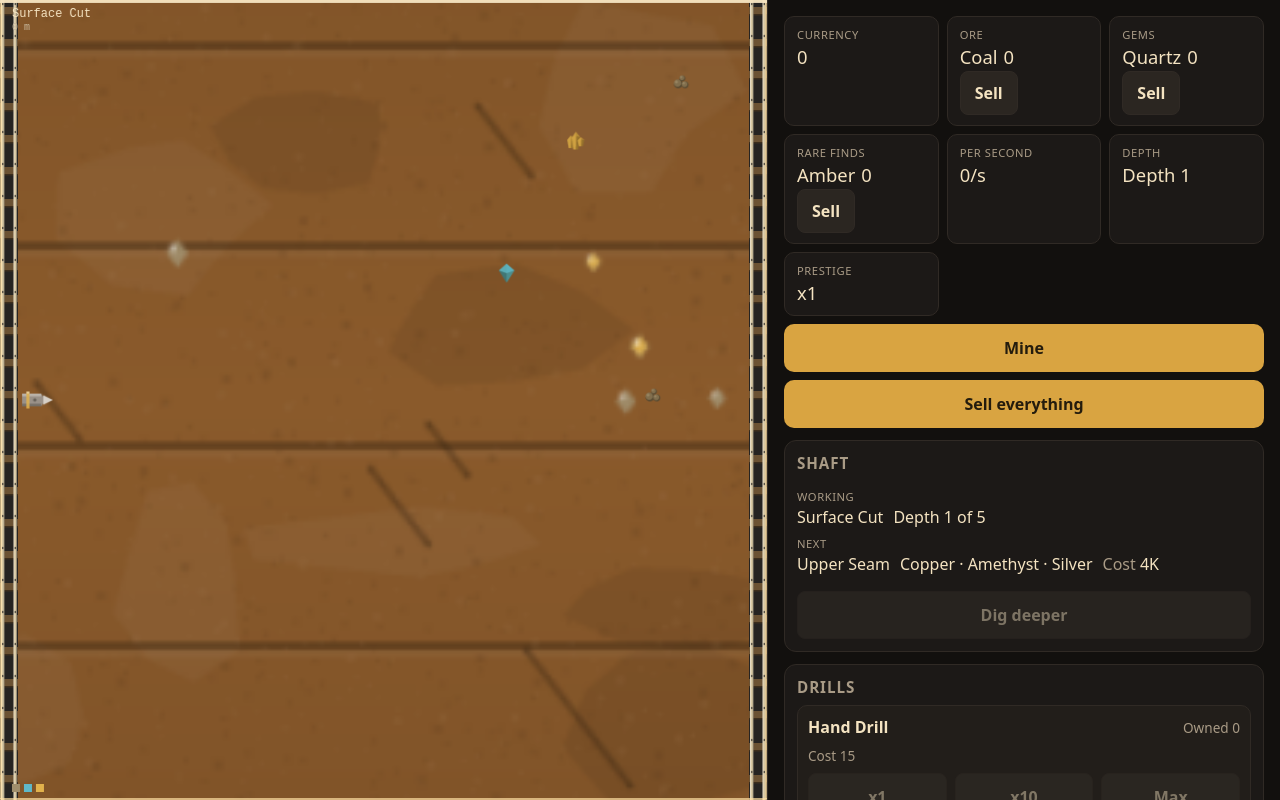
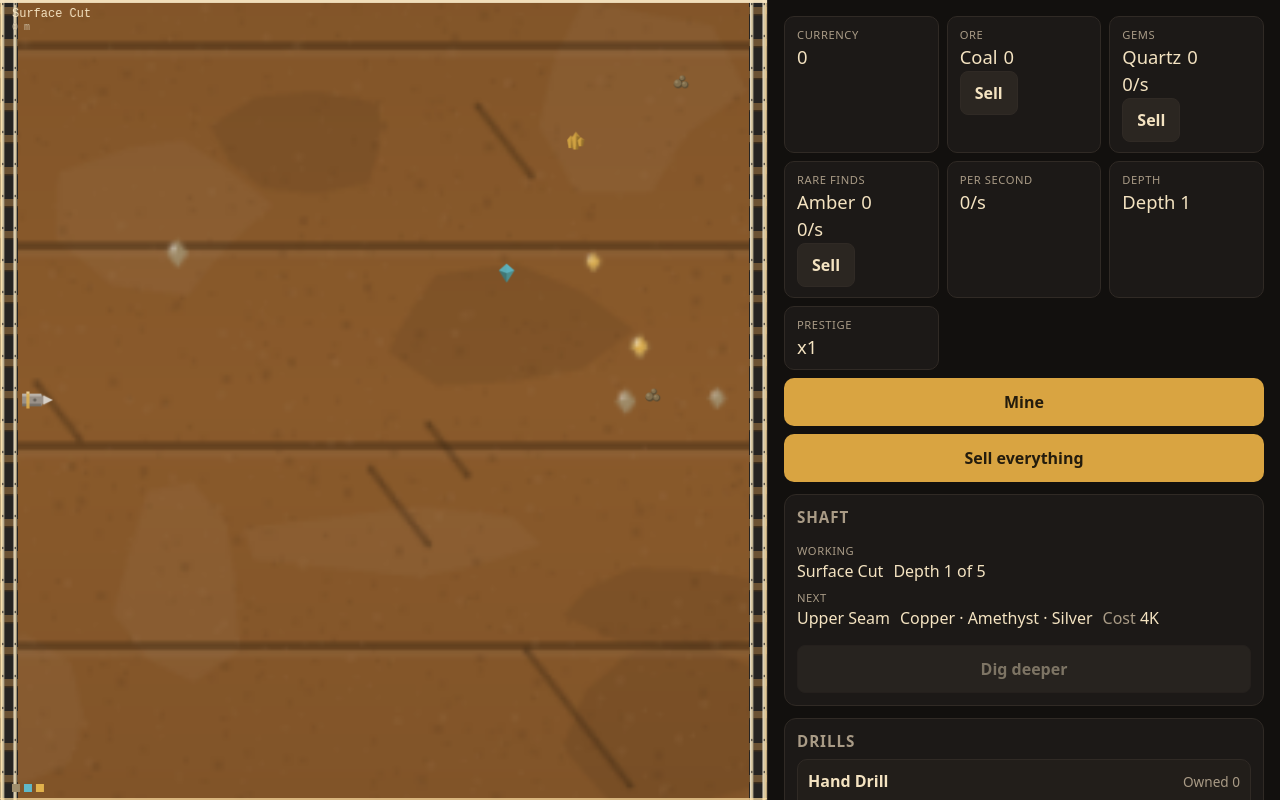
Before and after one commit to instax-dutta/deep-shaft, a website built with Vite: page index.html in a window 1280 px wide. Built offline with nearby package versions, Linux system fonts and the light colour scheme; animation ran at ten frames a second.

Commit message:
fix: play-test findings - mount the settings panel, dedupe drill options, bulk-buy cost previews, gem/rare rates

```diff
--- a/src/ui/hud.js
+++ b/src/ui/hud.js
@@ -23,7 +23,7 @@ function statCell(labelText, valueElement) {
 }
 
 /** A resource cell showing the tier's resource name, its banked amount, and a sell control. */
-function resourceCell(labelText, nameElement, amountElement, sellButton) {
+function resourceCell(labelText, nameElement, amountElement, rateElement, sellButton) {
   return createElement('div', {
     className: 'hud__stat',
     children: [
@@ -32,6 +32,7 @@ function resourceCell(labelText, nameElement, amountElement, sellButton) {
         className: 'hud__value',
         children: [nameElement, amountElement],
       }),
+      rateElement,
       sellButton,
     ],
   });
@@ -54,8 +55,10 @@ export function createHud({ root, dispatch } = {}) {
   const oreAmount = field('ore-amount', '0');
   const gemName = field('gem-name', '—');
   const gemAmount = field('gem-amount', '0');
+  const gemRate = field('gem-rate', '0/s');
   const rareName = field('rare-name', '—');
   const rareAmount = field('rare-amount', '0');
+  const rareRate = field('rare-rate', '0/s');
   const rate = field('rate', '0/s');
   const depth = field('depth', 'Depth 1');
   const multiplier = field('multiplier', 'x1');
@@ -82,12 +85,13 @@ export function createHud({ root, dispatch } = {}) {
     attrs: { 'aria-label': 'Mine status' },
     children: [
       statCell('Currency', currency),
-      resourceCell('Ore', oreName, oreAmount, categorySellButton(RESOURCE_CATEGORIES.ORE, dispatch)),
-      resourceCell('Gems', gemName, gemAmount, categorySellButton(RESOURCE_CATEGORIES.GEMS, dispatch)),
+      resourceCell('Ore', oreName, oreAmount, null, categorySellButton(RESOURCE_CATEGORIES.ORE, dispatch)),
+      resourceCell('Gems', gemName, gemAmount, gemRate, categorySellButton(RESOURCE_CATEGORIES.GEMS, dispatch)),
       resourceCell(
         'Rare finds',
         rareName,
         rareAmount,
+        rareRate,
         categorySellButton(RESOURCE_CATEGORIES.RARE, dispatch),
       ),
       status,
@@ -116,15 +120,20 @@ export function createHud({ root, dispatch } = {}) {
     const gems = resourceFields(state, RESOURCE_CATEGORIES.GEMS);
     const rare = resourceFields(state, RESOURCE_CATEGORIES.RARE);
     const oreDefinition = resourceOfCategory(state.depthTier, RESOURCE_CATEGORIES.ORE);
-    const orePerSecond = oreDefinition
-      ? productionPerSecond(state)[oreDefinition.id] ?? 0
-      : 0;
+    const rates = productionPerSecond(state);
+    const orePerSecond = oreDefinition ? rates[oreDefinition.id] ?? 0 : 0;
 
     currency.textContent = fmt(state.currency);
     oreName.textContent = ore.name;
     oreAmount.textContent = fmt(ore.amount);
     gemName.textContent = gems.name;
     gemAmount.textContent = fmt(gems.amount);
+    // Gems and rare income is otherwise invisible: a player could not tell whether a worker on
+    // gems changed anything without mental math.
+    const gemDefinition = resourceOfCategory(state.depthTier, RESOURCE_CATEGORIES.GEMS);
+    const rareDefinition = resourceOfCategory(state.depthTier, RESOURCE_CATEGORIES.RARE);
+    gemRate.textContent = `${fmt(gemDefinition ? rates[gemDefinition.id] ?? 0 : 0)}/s`;
+    rareRate.textContent = `${fmt(rareDefinition ? rates[rareDefinition.id] ?? 0 : 0)}/s`;
     rareName.textContent = rare.name;
     rareAmount.textContent = fmt(rare.amount);
     // Shows what the player actually banks: ore per second, including workers put on ore.
--- a/src/ui/settingsPanel.js
+++ b/src/ui/settingsPanel.js
@@ -59,7 +59,7 @@ function createToggleRow(key, labelText, dispatch) {
   return { row, input };
 }
 
-export function createSettingsPanel({ dispatch, diagnostics, version = '' } = {}) {
+export function createSettingsPanel({ root, dispatch, diagnostics, version = '' } = {}) {
   const notation = createElement('select', {
     className: 'settings__notation',
     attrs: { id: 'setting-notation', 'data-setting': 'notation' },
@@ -203,5 +203,7 @@ export function createSettingsPanel({ dispatch, diagnostics, version = '' } = {}
       : `Version ${version || 'unknown'} — no problem log.`;
   }
 
+  root?.append(element);
+
   return { element, render, confirmModal };
 }
--- a/src/ui/shopPanel.js
+++ b/src/ui/shopPanel.js
@@ -22,6 +22,9 @@ const MODES = [
 function createRow(definition, dispatch) {
   const owned = field('owned', '0');
   const unitCost = field('unit-cost', '0');
+  const x10Cost = field('mode-cost-x10', '');
+  const maxCount = field('mode-cost-max-count', '');
+  const maxTotal = field('mode-cost-max-total', '');
   const lockHint = createElement('span', {
     className: 'shop__lock',
     attrs: { 'data-field': 'lock' },
@@ -61,11 +64,20 @@ function createRow(definition, dispatch) {
         className: 'shop__cost',
         children: [document.createTextNode('Cost '), unitCost, lockHint],
       }),
+      createElement('div', {
+        className: 'shop__mode-costs',
+        children: [
+          x10Cost,
+          document.createTextNode(' '),
+          maxCount,
+          maxTotal,
+        ],
+      }),
       actions,
     ],
   });
 
-  return { definition, row, owned, unitCost, lockHint, buttons };
+  return { definition, row, owned, unitCost, x10Cost, maxCount, maxTotal, lockHint, buttons };
 }
 
 export function createShopPanel({ root, dispatch } = {}) {
@@ -89,7 +101,7 @@ export function createShopPanel({ root, dispatch } = {}) {
     const notation = state.settings?.notation ?? 'suffix';
     const fmt = (value) => formatNumber(value, { notation });
     for (const entry of rows) {
-      const { definition, owned, unitCost, lockHint, buttons } = entry;
+      const { definition, owned, unitCost, x10Cost, maxCount, maxTotal, lockHint, buttons } = entry;
       const count = state.drills[definition.id] ?? 0;
       const unlocked = definition.tier <= state.depthTier;
       const nextUnitCost = drillCost(definition, count, 1);
@@ -98,6 +110,23 @@ export function createShopPanel({ root, dispatch } = {}) {
       owned.textContent = fmt(count);
       unitCost.textContent = fmt(nextUnitCost);
       lockHint.textContent = unlocked ? '' : `Locked — reach Depth ${definition.tier}`;
+
+      // Bulk buttons act without confirmation, so the player sees the real totals before clicking.
+      if (unlocked) {
+        x10Cost.textContent = `x10 for ${fmt(drillCost(definition, count, 10))}`;
+        const affordable = maxAffordable(definition, count, state.currency);
+        if (affordable > 0) {
+          maxCount.textContent = `Max buys ${fmt(affordable)}`;
+          maxTotal.textContent = ` for ${fmt(drillCost(definition, count, affordable))}`;
+        } else {
+          maxCount.textContent = 'Max: none affordable yet';
+          maxTotal.textContent = '';
+        }
+      } else {
+        x10Cost.textContent = '';
+        maxCount.textContent = '';
+        maxTotal.textContent = '';
+      }
 
       for (const { mode, quantity } of MODES) {
         const button = buttons.get(mode);
--- a/src/ui/styles.css
+++ b/src/ui/styles.css
@@ -284,6 +284,13 @@ body {
 
 .shop__buy:not(:disabled):active {
   filter: brightness(1.2);
+}
+
+.shop__mode-costs {
+  font-size: 0.78rem;
+  color: var(--ink-dim);
+  font-variant-numeric: tabular-nums;
+  min-height: 1em;
 }
 
 /* --- Workers ------------------------------------------------------------- */
--- a/src/ui/workerPanel.js
+++ b/src/ui/workerPanel.js
@@ -50,7 +50,11 @@ function assignableDrills(state) {
       .filter((worker) => worker.assignment?.kind === ASSIGNMENT_KINDS.DRILL)
       .map((worker) => worker.assignment.id),
   );
-  return [...reached, ...Object.values(drills).filter((drill) => held.has(drill.id))];
+  const byId = new Map();
+  for (const drill of [...reached, ...Object.values(drills).filter((drill) => held.has(drill.id))]) {
+    byId.set(drill.id, drill);
+  }
+  return [...byId.values()];
 }
 
 function createAssignmentSelect(worker, dispatch) {
```
Also changed, not shown: scripts/browser-smoke.mjs (+21 -0 lines), tests/ui/hud.test.js (+30 -0 lines), tests/ui/settingsPanel.test.js (+14 -0 lines), tests/ui/shopPanel.test.js (+55 -1 lines), tests/ui/workerPanel.test.js (+17 -0 lines).
